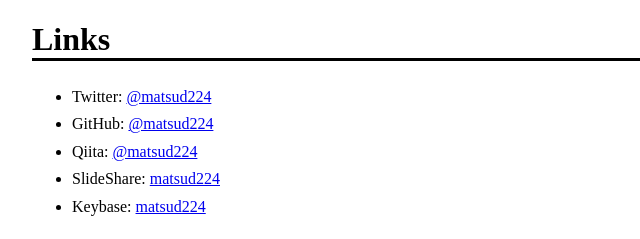
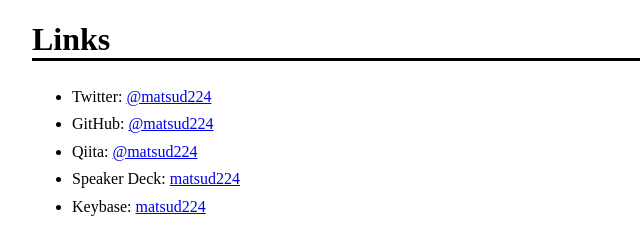
Before and after one commit to matsud224/matsud224.github.io, a plain HTML site: page index.html in a window 1280 px wide. Shown: the top 239 px of the page, 158-798 px from the left. Drawn offline with Linux system fonts and the light colour scheme.

Commit message:
Add Speaker Deck URL and remove Slideshare URL

```diff
--- a/index.html
+++ b/index.html
@@ -29,7 +29,7 @@
   <li>Twitter: <a href="https://twitter.com/matsud224">@matsud224</a></li>
   <li>GitHub: <a href="https://github.com/matsud224">@matsud224</a></li>
   <li>Qiita: <a href="https://qiita.com/matsud224">@matsud224</a></li>
-  <li>SlideShare: <a href="https://www.slideshare.net/matsud224">matsud224</a></li>
+  <li>Speaker Deck: <a href="https://speakerdeck.com/matsud224">matsud224</a></li>
   <li>Keybase: <a href="https://keybase.io/matsud224">matsud224</a></li>
 </ul>
 
```
